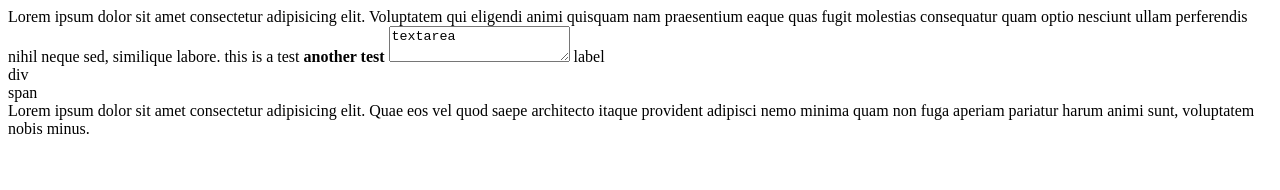
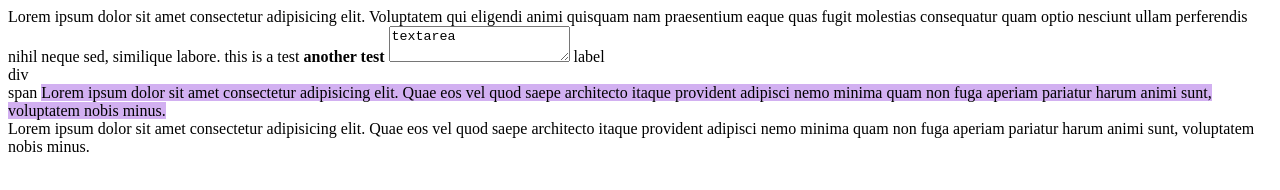
Before and after one commit to rulinma/html-css-js, a plain HTML site: page example/span/span.html in a window 1280 px wide. Drawn offline with Linux system fonts and the light colour scheme.

Commit message:
block & inline

```diff
--- a/example/span/span.html
+++ b/example/span/span.html
@@ -19,7 +19,12 @@
       <label>label</label>
       <div>div</div>
       <span>span</span>
-      <div>
+      <div style="display: inline; background-color: rgb(210, 176, 241)">
+        Lorem ipsum dolor sit amet consectetur adipisicing elit. Quae eos vel
+        quod saepe architecto itaque provident adipisci nemo minima quam non
+        fuga aperiam pariatur harum animi sunt, voluptatem nobis minus.
+      </div>
+      <div style="display: inline-block">
         Lorem ipsum dolor sit amet consectetur adipisicing elit. Quae eos vel
         quod saepe architecto itaque provident adipisci nemo minima quam non
         fuga aperiam pariatur harum animi sunt, voluptatem nobis minus.
```
